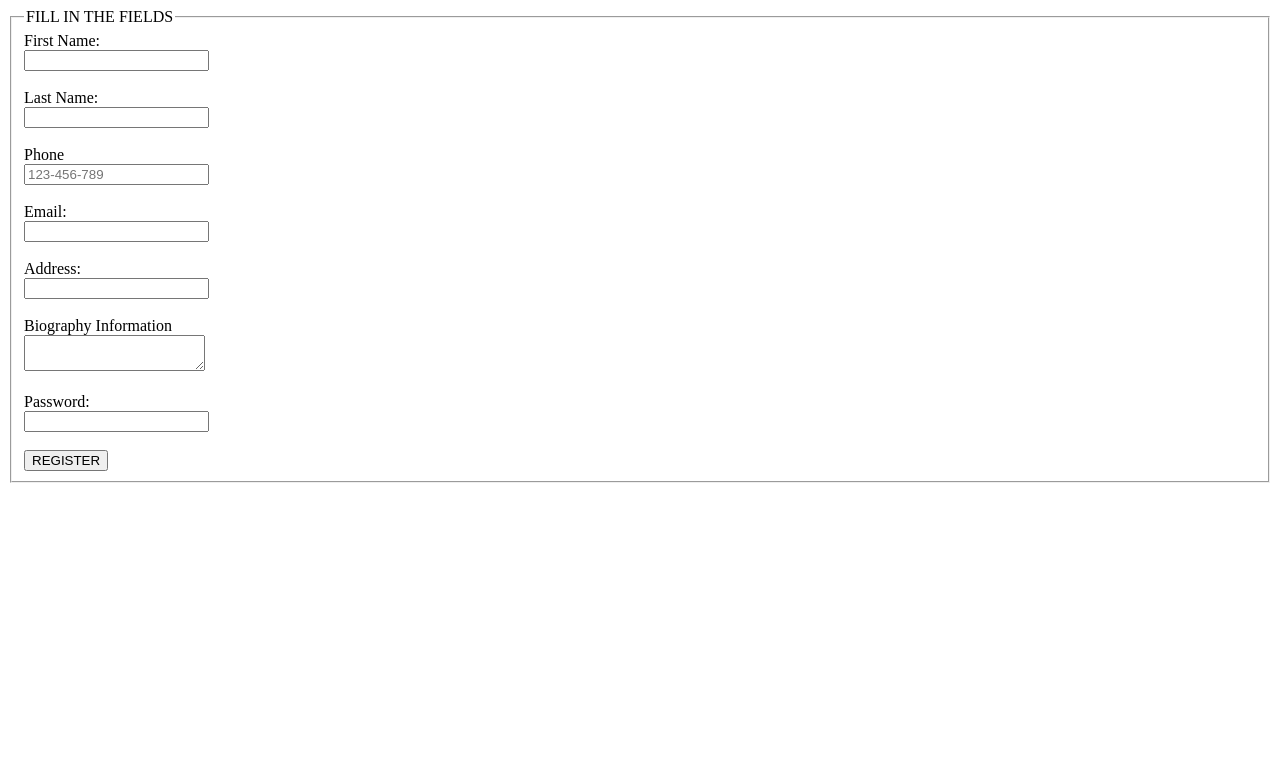
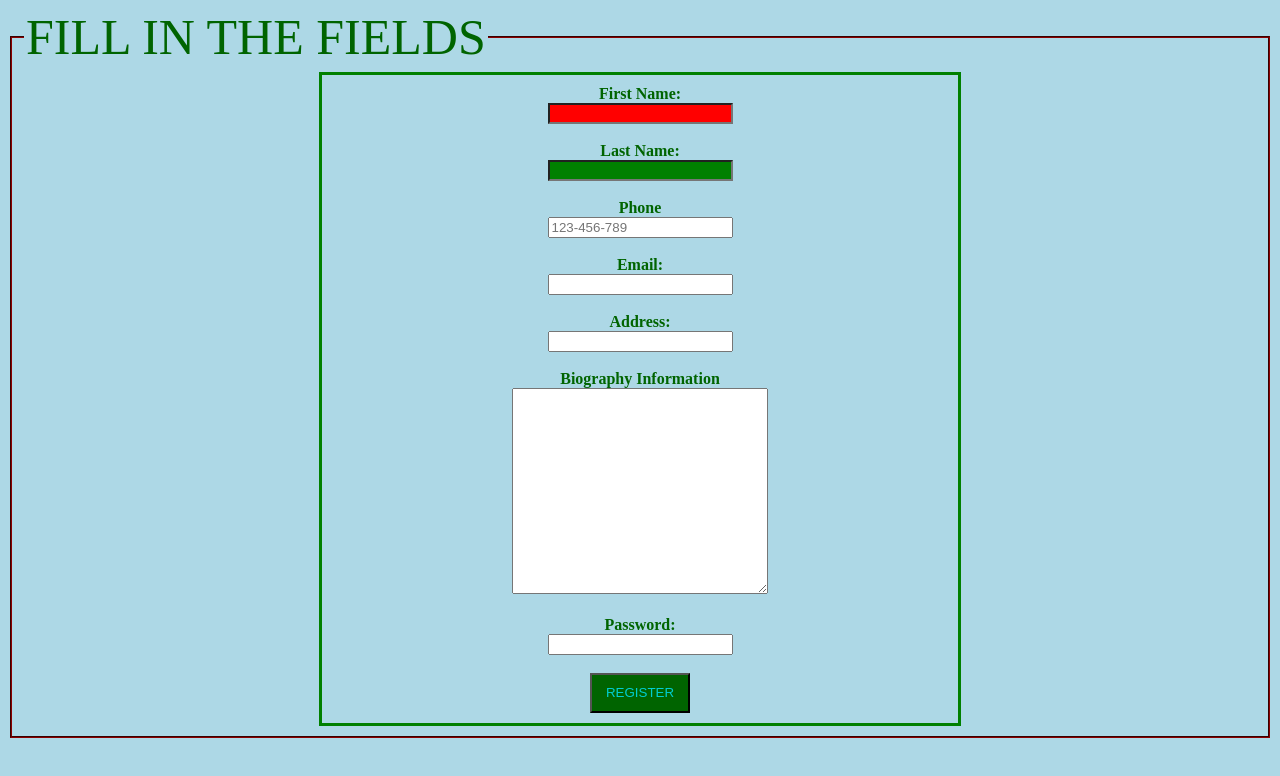
Before and after one commit to Eka-Julakidze/Front-End-Projects, a plain HTML site: page 1/index.html in a window 1280 px wide. Drawn offline with Linux system fonts and the light colour scheme.

Commit message:
Update index.html

```diff
--- a/1/index.html
+++ b/1/index.html
@@ -4,7 +4,7 @@
     <meta charset="UTF-8">
     <meta name="viewport" content="width=device-width, initial-scale=1.0">
     <title>Registration</title>
-    <link rel="stylesheet" href="RegistrationPage.CSS">
+    <link rel="stylesheet" href="style.css">
 </head>
 <body>
     <form>
```
